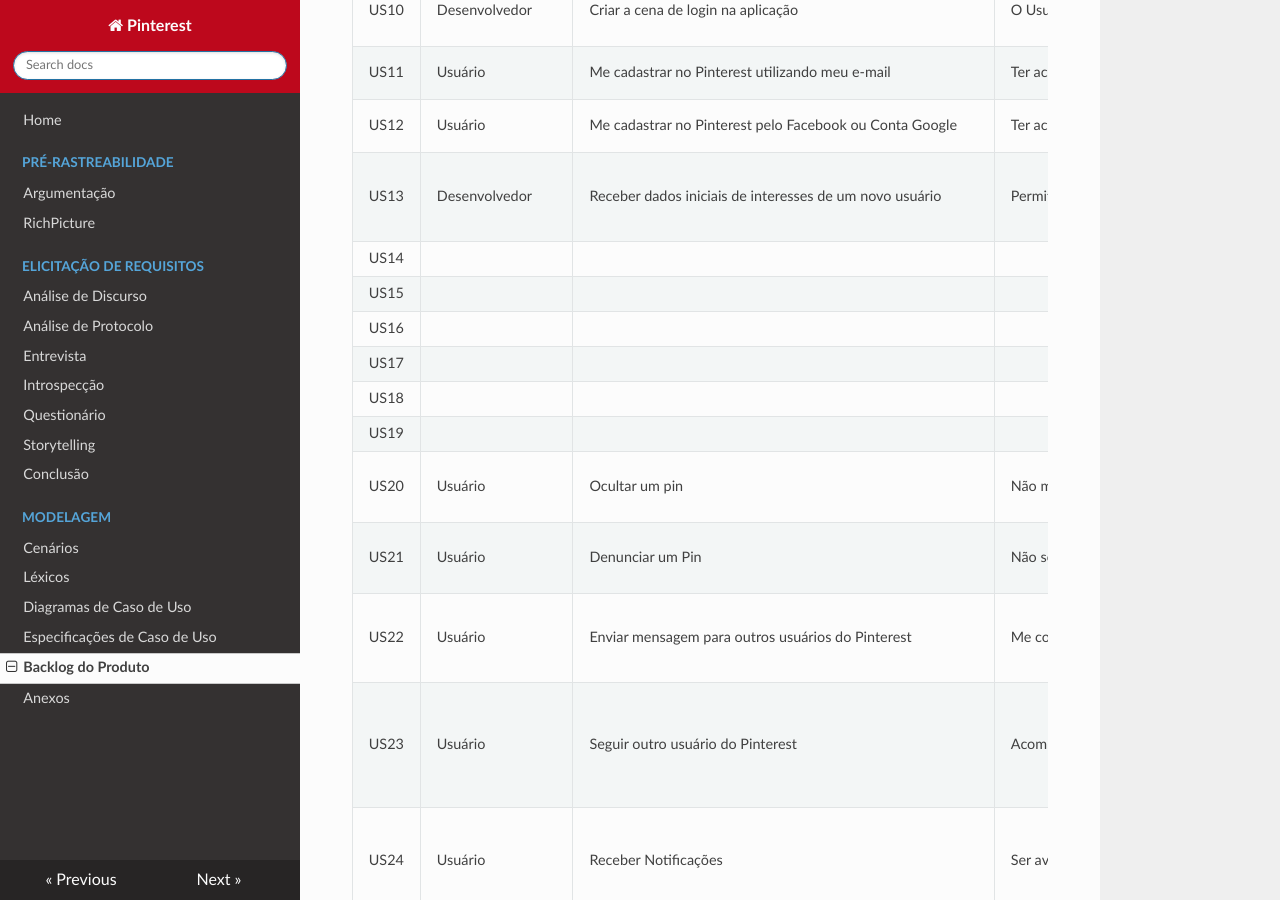
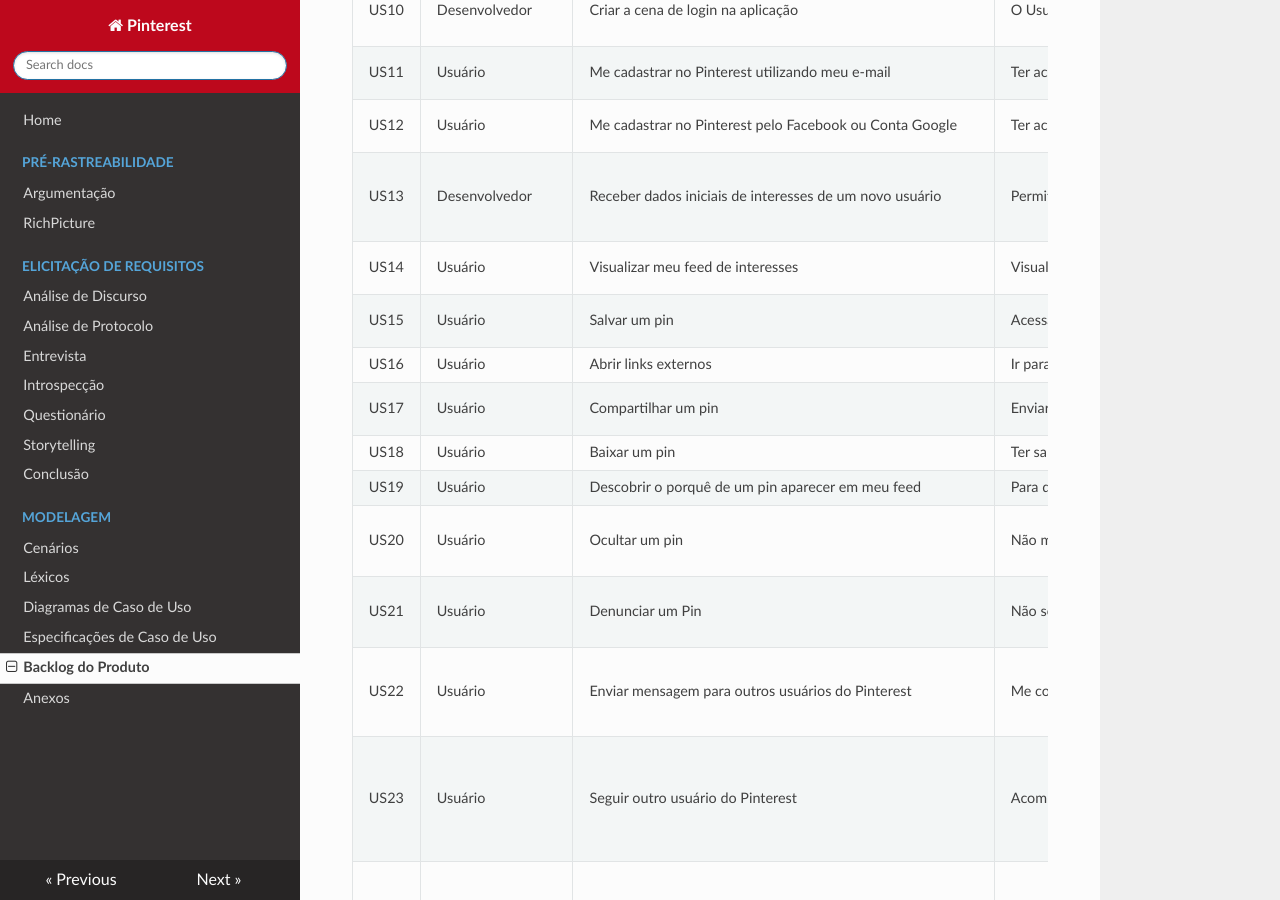
Before and after one commit to joberthrogers18/2018.2-Requisitos-Pinterest, an MkDocs documentation site: the page built from docs/backlog.md, in a window 1280 px wide and 900 px high, scrolled down 1779 px. Built offline with MkDocs 1.6.1, drawn with Linux system fonts in a browser that asks for light colours; nearby versions of some CDN libraries; old or Windows-style settings are respelled for this version of MkDocs.

Commit message:
Adding US in table 14 to 19
Co-authored-by: Geovana Ramos <geovannna.1998@gmail.com>

```diff
--- a/docs/backlog.md
+++ b/docs/backlog.md
@@ -41,12 +41,12 @@
 | US11 | Usuário | Me cadastrar no Pinterest utilizando meu e-mail  | Ter acesso às funcionalidades do aplicativo e ao conteúdo exposto |  - Implementar a autenticação de usuário e senha no banco de dados; <br> - Implementar confirmação de cadastro por email;  | 5 | High |
 | US12 | Usuário | Me cadastrar no Pinterest pelo Facebook ou Conta Google  | Ter acesso às funcionalidades do aplicativo, ao conteúdo exposto e integrar minhas contas em aplicativos  | - Implementar sistema de microsserviços para autenticação do facebook; <br> - Integração do sistema de login com confirmação por email.  | 6 | Medium|
 | US13 | Desenvolvedor | Receber dados iniciais de interesses de um novo usuário | Permitir que o perfil do usuário seja traçado e o feed e sugestões estejam de acordo com esse perfil | - Implementação do sistema de escolha de temas na segunda etapa do processo de cadastro;<br> - Seleção das imagens de representação de cada tema;<br> - Disposição dos elementos da imagem na tela;<br> - Passagem dos dados de elementos selecionados para o banco de dados local | 8 | High |
-| US14 |  |  |  |  | | |
-| US15 |  |  |  |  | | |
-| US16 |  |  |  |  | | |
-| US17 |  |  |  |  | | |
-| US18 |  |  |  |  | | |
-| US19 |  |  |  |  | | |
+| US14 | Usuário | Visualizar meu feed de interesses | Visualizar pins que me interessem  | - Cada pin deve oferecer botões de sub-opções<br>- Ao descer a página deve aparecer um botão que leve ao topo<br> | 13 | |
+| US15 | Usuário | Salvar um pin | Acessar os pins na pasta pessoal | - Deve ser perguntado ao usuário em qual pasta ele deseja salvar<br>- Deve ser oferecida a opção de criar uma pasta ao salvar o pin | 5 | |
+| US16 | Usuário | Abrir links externos | Ir para a fonte de um pin |- O link deve ser aberto dentro do navegador do Pinterest, caso isso esteja permitido pelo usuário nas configurações de conta  | 5 | |
+| US17 | Usuário | Compartilhar um pin | Enviar este pin aos meus contatos | - Deve ser possível compartilhar com os contatos que sejam usuários do Pinterest<br>- Deve ser possível compartilhar com aplicativos sociais externos | 8 | |
+| US18 | Usuário | Baixar um pin | Ter salvo no dispositivo a imagem do pin | -Caso seja a primeira imagem salva, deve ser criada uma pasta "pintest" na galeria | 5 | |
+| US19 | Usuário | Descobrir o porquê de um pin aparecer em meu feed |  Para que eu possa personalizar melhor meu feed | -Cada pin deve ter uma mensagem indicando qual ação do usuário fez com que ele aparecesse em seu feed | 3 | |
 | US20 | Usuário | Ocultar um pin | Não me deparar com conteúdos que não me agradam ou ofendem | - Para todas as fotos deve haver um botão com a opção de "Ocultar";<br> - Deve haver a opção de desfazer a ação de ocultar através do botão "Desfazer";<br> - Quando o usuário selecionar "Ocultar", a imagem deve ser borrada de modo que o seu conteúdo não permaneça aparente. | 8 | High |
 | US21 | Usuário | Denunciar um Pin | Não ser mais exposto àquele tipo de conteúdo impróprio | - Para todas as fotos deve haver um botão com a opção de "Denunciar";<br> - Quando o usuário selecionar "Denunciar", deve haver uma mensagem informando que a equipe do projeto irá analisar o conteúdo e que lamenta por quaisquer transtornos causados;<br>  - A imagem deve ser reportada para a equipe do projeto. | 13 | High |
 | US22 | Usuário | Enviar mensagem para outros usuários do Pinterest| Me comunicar com os demais membros da plataforma | - Deve haver um ícone de mensagens em todas as abas da plataforma;<br> - Deve ser possível compartilhar pins e pastas com demais usuários através das mensagens;<br> - As mensagens devem ser privadas e de acesso somente do usuário logado com o usuário que estará recebendo a mensagem;<br>  - Quando uma mensagem não puder ser enviada pela falta de conexão com a internet, deve haver um aviso. | 13 | High |
```
